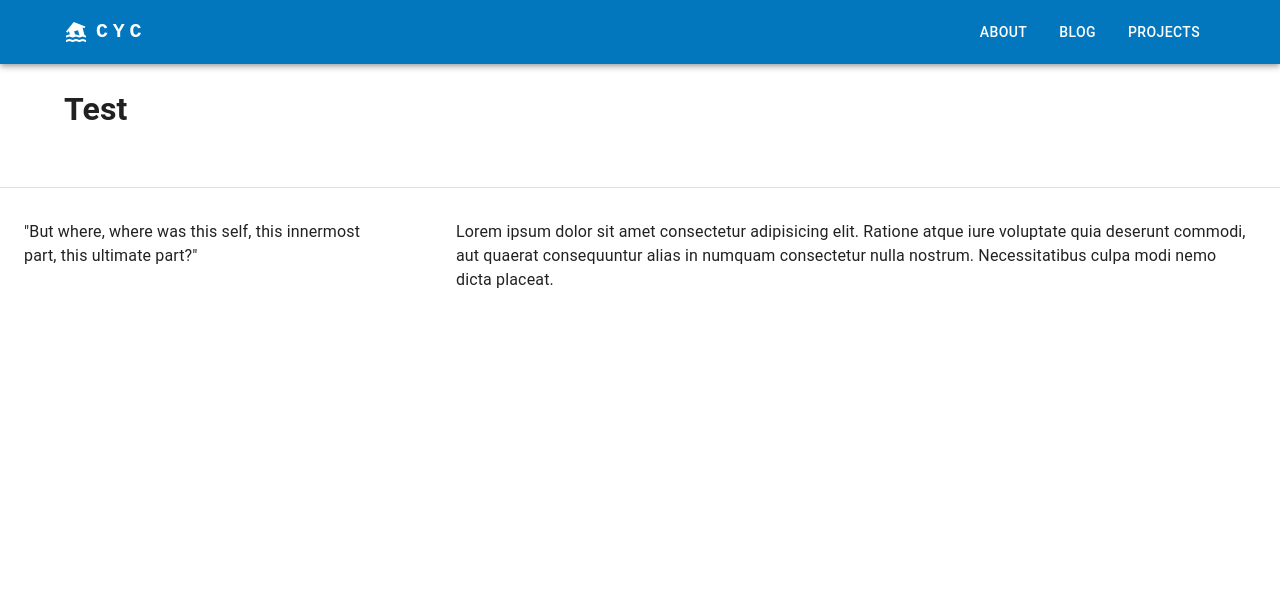
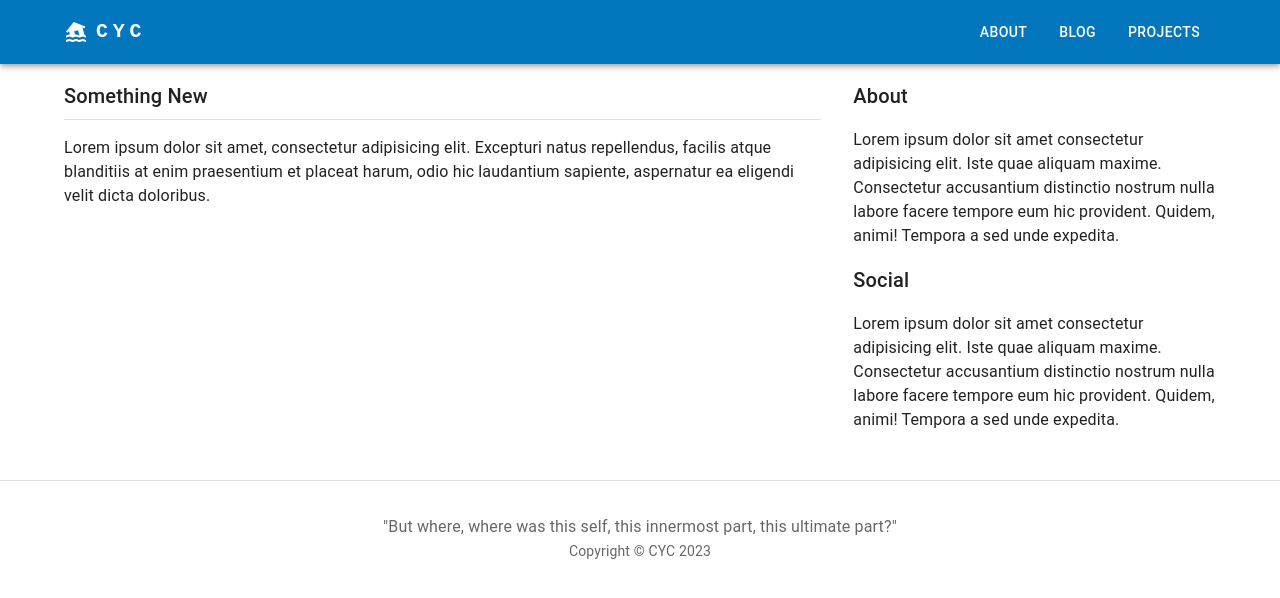
Before and after one commit to rickchung/rickchung.github.io, a Next.js app: page / in a window 1280 px wide. Shown: the top 598 px of the page. Built offline with nearby package versions, Linux system fonts and the light colour scheme.

Commit message:
Update the footer and index

```diff
--- a/components/AppFooter/AppFooter.tsx
+++ b/components/AppFooter/AppFooter.tsx
@@ -1,30 +1,30 @@
-import { Box, Divider, Grid, Typography } from "@mui/material";
+import { Box, Divider, Typography } from "@mui/material";
+import Link from '@mui/material/Link';
 import { Container } from "@mui/system";
 
-const footerContent = [
-  { title: "...", content: "\"But where, where was this self, this innermost part, this ultimate part?\"", size: 4 },
-  { title: "...", content: "Lorem ipsum dolor sit amet consectetur adipisicing elit. Ratione atque iure voluptate quia deserunt commodi, aut quaerat consequuntur alias in numquam consectetur nulla nostrum. Necessitatibus culpa modi nemo dicta placeat.", size: 8 },
-];
+const desc = "\"But where, where was this self, this innermost part, this ultimate part?\"";
+
+const Copyright = () => (
+  <Typography variant="body2" color="text.secondary" align="center">
+    {`Copyright © CYC ${new Date().getFullYear()}`}
+  </Typography>
+);
 
 const AppFooter = () => {
   return (
     <>
-      <Box pt={4} pb={4}><Divider /></Box>
-      <Grid container spacing={2}>
-        {footerContent.map(({ title, content, size }: {
-          title?: string,
-          content: string,
-          size: number,
-        }) => (
-          <Grid item xs={size}>
-            <Container>
-              <Typography variant="body1" component="p">
-                {content}
-              </Typography>
-            </Container>
-          </Grid>
-        ))}
-      </Grid>
+      <Box pt={6} pb={4}><Divider /></Box>
+      <Container>
+        <Typography
+          variant="subtitle1"
+          align="center"
+          color="text.secondary"
+          component="p"
+        >
+          {desc}
+        </Typography>
+        <Copyright />
+      </Container>
     </>
   );
 };
--- a/components/layout.tsx
+++ b/components/layout.tsx
@@ -1,5 +1,5 @@
 /**
- * Global layout file. See https://nextjs.org/learn/basics/assets-metadata-css/layout-component
+ * Custom layout file for all pages
  */
 
 import { Container, CssBaseline } from "@mui/material";
--- a/pages/index.tsx
+++ b/pages/index.tsx
@@ -1,3 +1,4 @@
+import { Divider, Grid, Typography } from '@mui/material';
 import Head from 'next/head';
 import Layout from '../components/layout';
 
@@ -5,9 +6,40 @@ const MyNextWebsite = () => {
   return (
     <Layout>
       <Head>
-        <title>Hello World</title>
+        <title>Yet Another CYC</title>
       </Head>
-      <h1>Test</h1>
+      <Grid container spacing={4} pt={2}>
+
+        {/* TODO: Featured Posts */}
+
+        {/* New Posts */}
+        <Grid item xs={12} md={8}>
+          <Typography variant='h6' gutterBottom>
+            Something New
+          </Typography>
+          <Divider />
+          <Typography pt={2}>
+            Lorem ipsum dolor sit amet, consectetur adipisicing elit. Excepturi natus repellendus, facilis atque blanditiis at enim praesentium et placeat harum, odio hic laudantium sapiente, aspernatur ea eligendi velit dicta doloribus.
+          </Typography>
+        </Grid>
+
+        {/* Sidebar */}
+        <Grid item md={4}>
+          <Typography variant='h6'>
+            About
+          </Typography>
+          <Typography pt={2}>
+            Lorem ipsum dolor sit amet consectetur adipisicing elit. Iste quae aliquam maxime. Consectetur accusantium distinctio nostrum nulla labore facere tempore eum hic provident. Quidem, animi! Tempora a sed unde expedita.
+          </Typography>
+          <Typography variant='h6' pt={2}>
+            Social
+          </Typography>
+          <Typography pt={2}>
+            Lorem ipsum dolor sit amet consectetur adipisicing elit. Iste quae aliquam maxime. Consectetur accusantium distinctio nostrum nulla labore facere tempore eum hic provident. Quidem, animi! Tempora a sed unde expedita.
+          </Typography>
+        </Grid>
+
+      </Grid>
     </Layout>
   );
 };
```
